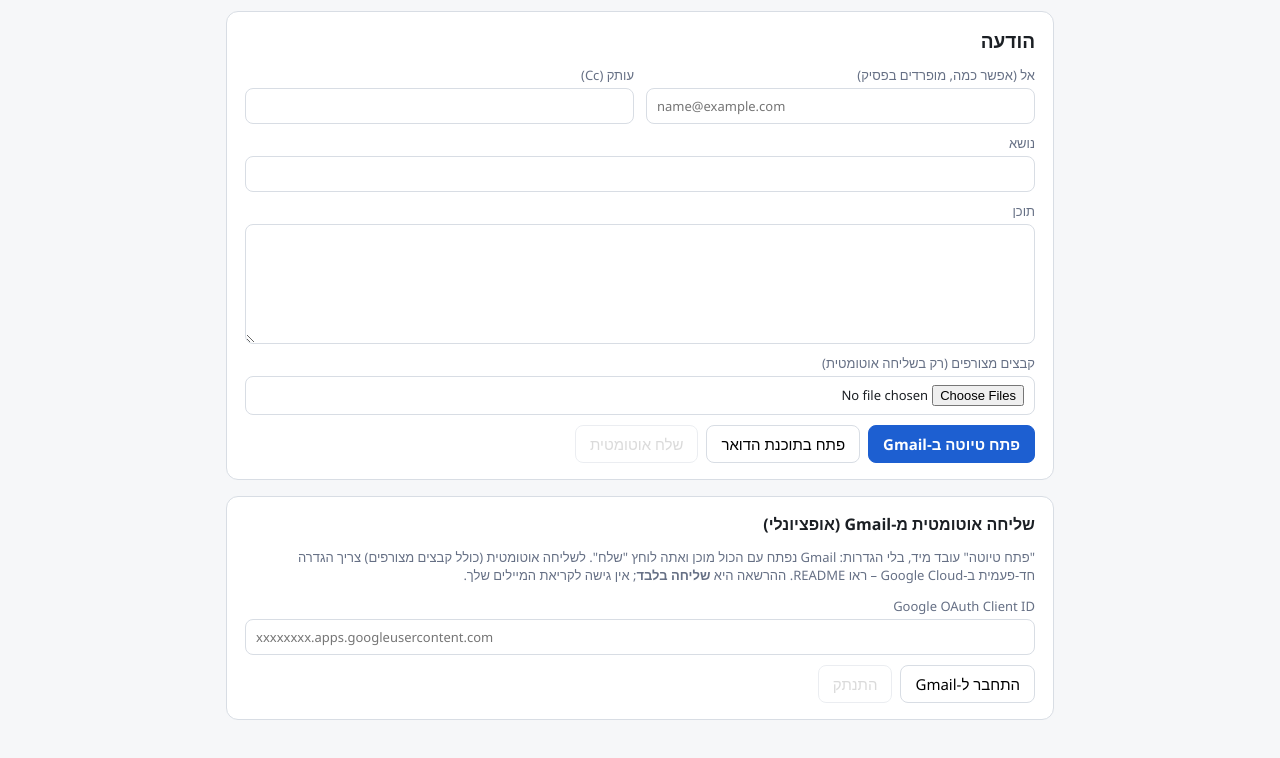
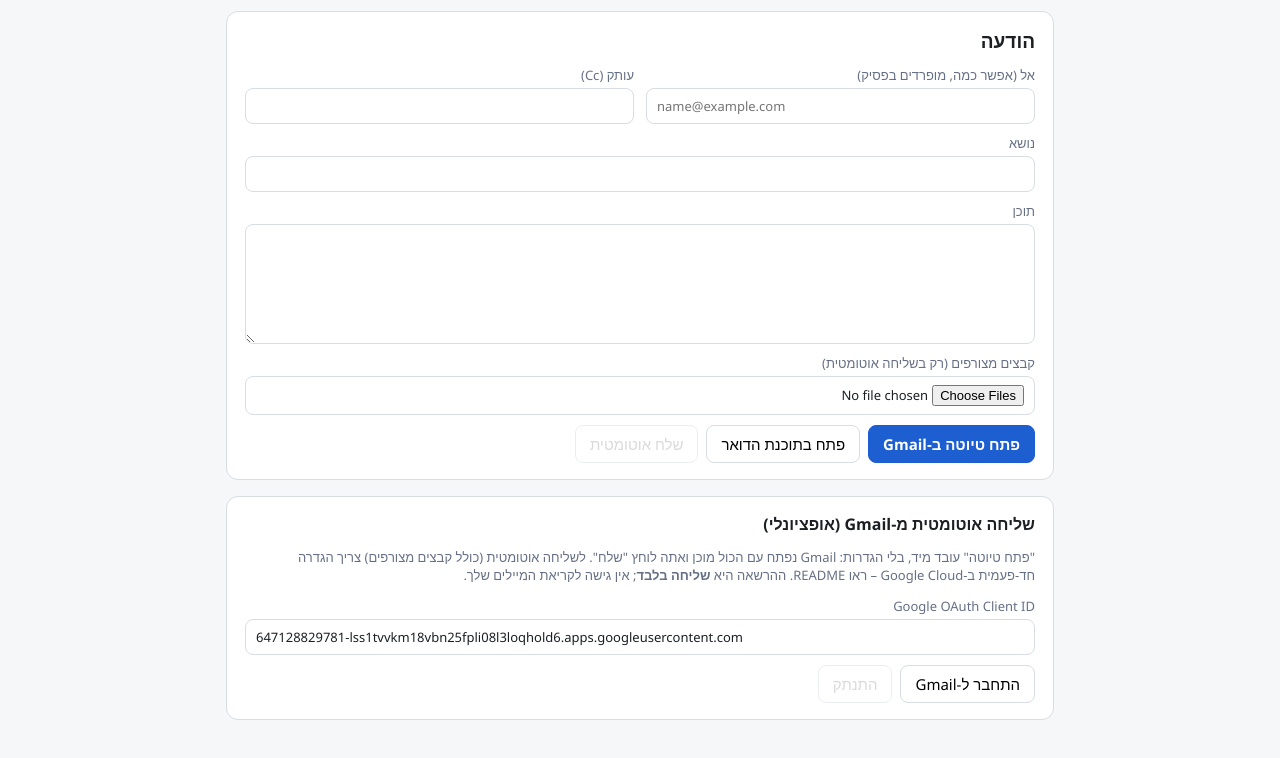
Before and after one commit to sallaryandpension/kit, a website: page email/index.html in a window 1280 px wide. Shown: the part 60-818 px from the top of the page. Drawn offline with Linux system fonts and the light colour scheme.

Commit message:
Configure Gmail OAuth client ID (public, gmail.send only)

```diff
--- a/email/index.html
+++ b/email/index.html
@@ -36,6 +36,7 @@
 </main>
 <script type="module">
   import { openGmailDraft, mailtoUrl, GmailSender, bytesToBase64 } from './email.js';
+  import { GMAIL_CLIENT_ID } from '../kit.config.js';
   const $ = (id) => document.getElementById(id);
   const out = (cls, text) => { $('out').innerHTML = ''; const d = document.createElement('div'); d.className = `msg ${cls}`; d.textContent = text; $('out').appendChild(d); };
   const msg = () => ({ to: $('to').value, cc: $('cc').value, subject: $('subject').value, text: $('text').value });
@@ -45,7 +46,7 @@
   for (const k of ['to', 'cc', 'subject', 'text']) if (qp.has(k)) $(k).value = qp.get(k);
 
   // ה-Client ID נשמר בדפדפן הזה לנוחות (אינו סוד)
-  try { $('clientId').value = localStorage.getItem('kit.gmail.clientId') ?? ''; } catch {}
+  try { $('clientId').value = localStorage.getItem('kit.gmail.clientId') || GMAIL_CLIENT_ID; } catch { $('clientId').value = GMAIL_CLIENT_ID; }
   let sender = null;
 
   $('draft').onclick = () => { try { openGmailDraft(msg()); out('ok', 'נפתחה טיוטה ב-Gmail – בדוק ולחץ "שלח".'); } catch (e) { out('err', e.message); } };
--- /dev/null
+++ b/kit.config.js
@@ -0,0 +1,8 @@
+/**
+ * הגדרות ציבוריות של kit (אינן סודיות).
+ * GMAIL_CLIENT_ID – מזהה OAuth מסוג Web בפרויקט Google Cloud "Pinkas" (חשבון sallaryandpension@gmail.com).
+ *   מורשה רק עבור: https://sallaryandpension.github.io , http://localhost:5181
+ *   הרשאה: gmail.send בלבד. מצב Testing – רק משתמשי בדיקה רשומים יכולים להתחבר.
+ *   אין כאן Client Secret – אפליקציית דפדפן לא צריכה אותו.
+ */
+export const GMAIL_CLIENT_ID = '647128829781-lss1tvvkm18vbn25fpli08l3loqhold6.apps.googleusercontent.com';
```
Also changed, not shown: README.md.
